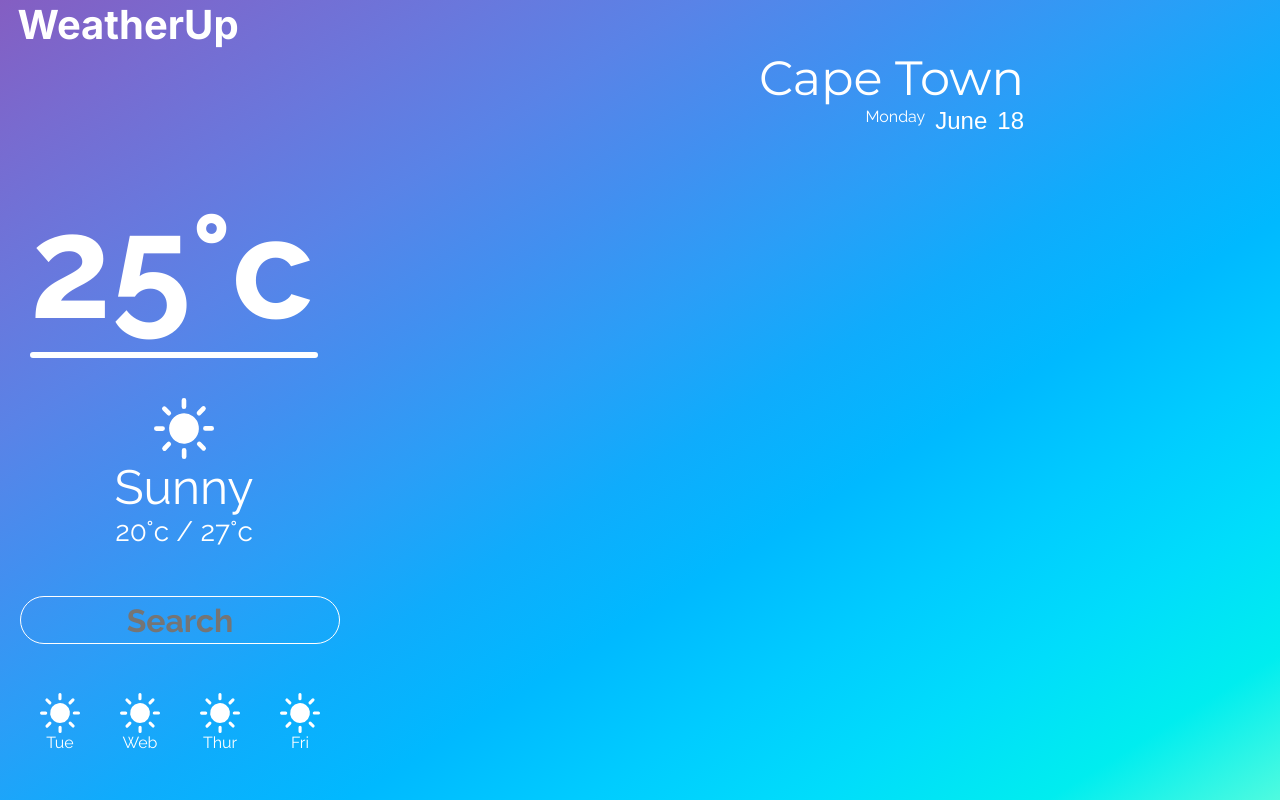
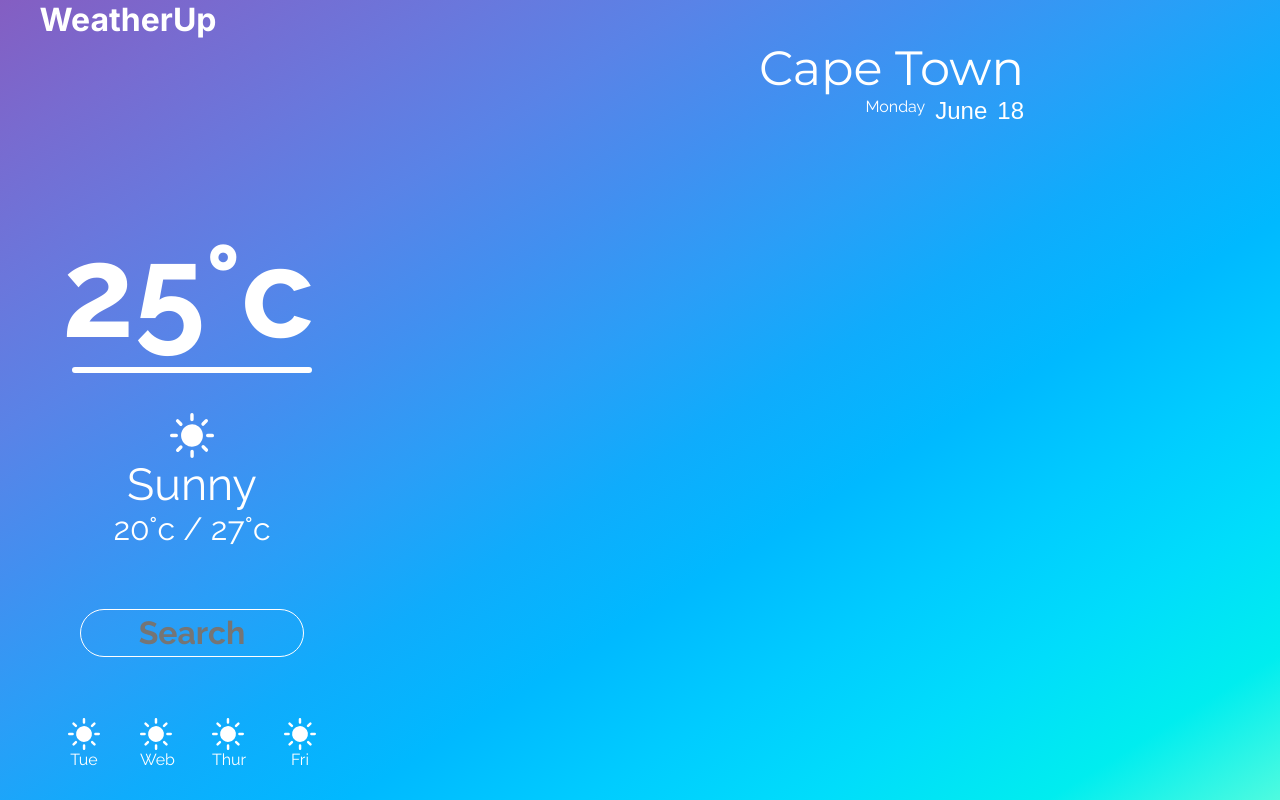
Before and after one commit to CyannRogue/WeatherUp, a website: page index.html in a window 1280 px wide. Drawn offline with nearby package versions, Linux system fonts and the light colour scheme; a web font is replaced by a local one.

Commit message:
fixed CSS V1

```diff
--- a/style.css
+++ b/style.css
@@ -163,6 +163,10 @@ input {
     flex-grow: 1;
     margin: 0;
   }
+
+  #map {
+    display: none;
+  }
 }
 
 /* // Medium devices (tablets, 768px and up) */
@@ -217,6 +221,9 @@ input {
     width: 20rem;
     height: 3rem;
   }
+  #map {
+    display: none;
+  }
 }
 
 /* // Large devices (desktops, 992px and up) */
@@ -257,19 +264,57 @@ input {
   .middle2,
   .last {
     align-self: start;
+    justify-content: center;
+    width: 30%;
   }
-  .last {
-    margin-left: 20px;
+  .temp {
+    font-size: 5rem;
+    font-weight: 700;
   }
-  .condition {
-    margin-left: 20px;
+
+  .line {
+    border: #fff solid;
+    border-radius: 10px;
+    width: 10rem;
+    height: 1px;
+    margin: 0;
+  }
+  .title {
+    font-size: 1rem;
+  }
+  .condition .weather-icon {
+    width: 2rem;
+    height: auto;
+  }
+
+  .range {
+    font-size: 1rem;
+  }
+
+  .search {
+    width: 10rem;
+    height: 2rem;
+    margin: 0 20px;
+  }
+  input {
+    font-size: 1rem;
+    margin: 0;
+    width: 10rem;
+    height: 2rem;
+  }
+
+  .forecast .weather-icon,
+  .forecast .day {
+    width: 2rem;
+    height: auto;
+    text-align: center;
+
+    justify-content: center;
   }
   .day {
     font-size: 1rem;
   }
-  .weather {
-    margin-left: 30px;
-  }
+
   #map {
     -o-transition-property: none !important;
     -moz-transition-property: none !important;
@@ -304,7 +349,6 @@ input {
   }
   .logo {
     align-self: flex-start;
-    font-size: 2.5rem;
     width: 20%;
   }
   .period-container {
@@ -326,19 +370,57 @@ input {
   .middle2,
   .last {
     align-self: start;
+    justify-content: center;
+    width: 30%;
   }
-  .last {
-    margin-left: 20px;
+  .temp {
+    font-size: 8rem;
+    font-weight: 700;
   }
-  .condition {
-    margin-left: 20px;
+
+  .line {
+    border: #fff solid;
+    border-radius: 10px;
+    width: 15rem;
+    height: 1px;
+    margin: 0 10px;
+  }
+  .title {
+    font-size: 2.8rem;
+  }
+  .condition .weather-icon {
+    width: 2.8rem;
+    height: auto;
+  }
+
+  .range {
+    font-size: 2rem;
+  }
+
+  .search {
+    width: 14rem;
+    height: 3rem;
+    margin: 0 20px;
+  }
+  input {
+    font-size: 2rem;
+    margin: 0;
+    width: 14rem;
+    height: 3rem;
+  }
+
+  .forecast .weather-icon,
+  .forecast .day {
+    width: 2rem;
+    height: auto;
+    text-align: center;
+
+    justify-content: center;
   }
   .day {
     font-size: 1rem;
   }
-  .weather {
-    margin-left: 30px;
-  }
+
   #map {
     -o-transition-property: none !important;
     -moz-transition-property: none !important;
@@ -350,7 +432,6 @@ input {
     z-index: 10;
     left: 30%;
     top: 20%;
-
     height: 70%;
     width: 65%;
     border-radius: 20px;
```
